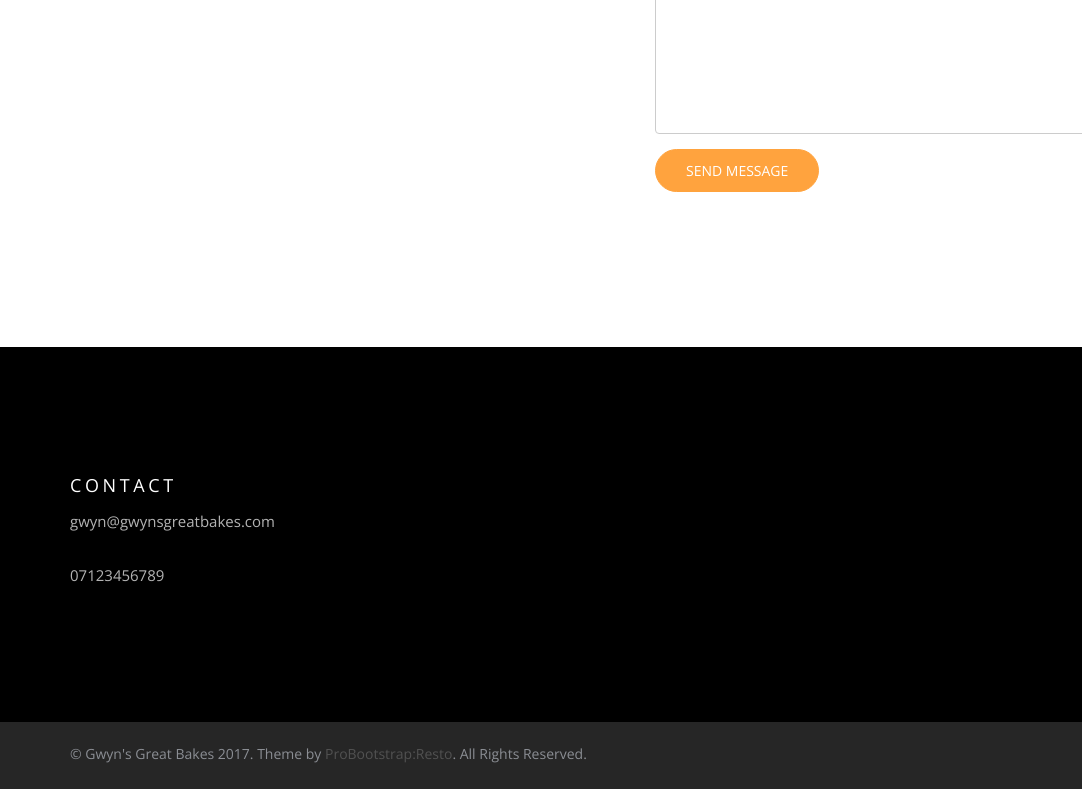
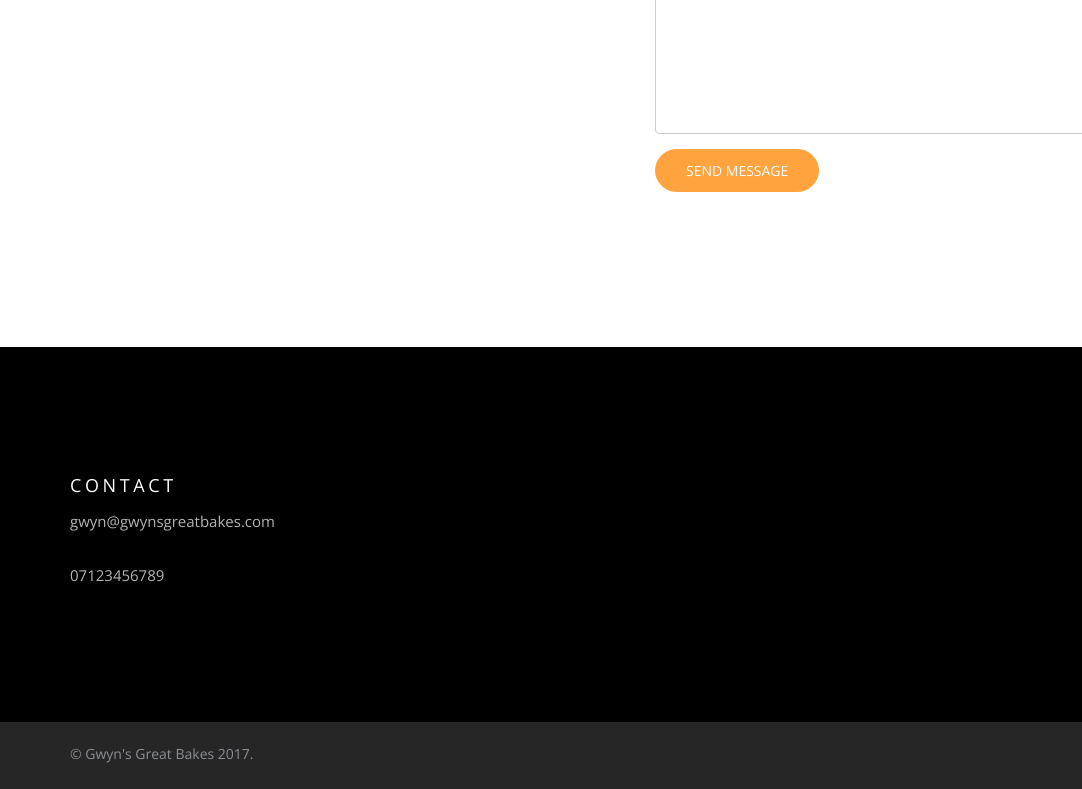
Before and after one commit to gwyngreenberry/gwyngreenberry.github.io, a website: page index.html in a window 1280 px wide. Shown: the part 3013-3802 px from the top of the page, 0-1082 px from the left. Drawn offline with nearby package versions, Linux system fonts and the light colour scheme; files whose address does not match are found by name.

Commit message:
Update index.html

```diff
--- a/index.html
+++ b/index.html
@@ -213,7 +213,7 @@
       <div class="container">
         <div class="row">
           <div class="col-md-8">
-            <p class="copyright-text">&copy; Gwyn's Great Bakes 2017. Theme by <a href="https://probootstrap.com/">ProBootstrap:Resto</a>. All Rights Reserved.
+            <p class="copyright-text">&copy; Gwyn's Great Bakes 2017.
           </div>
           <div class="col-md-4">
             <ul class="probootstrap-footer-social right">
```
